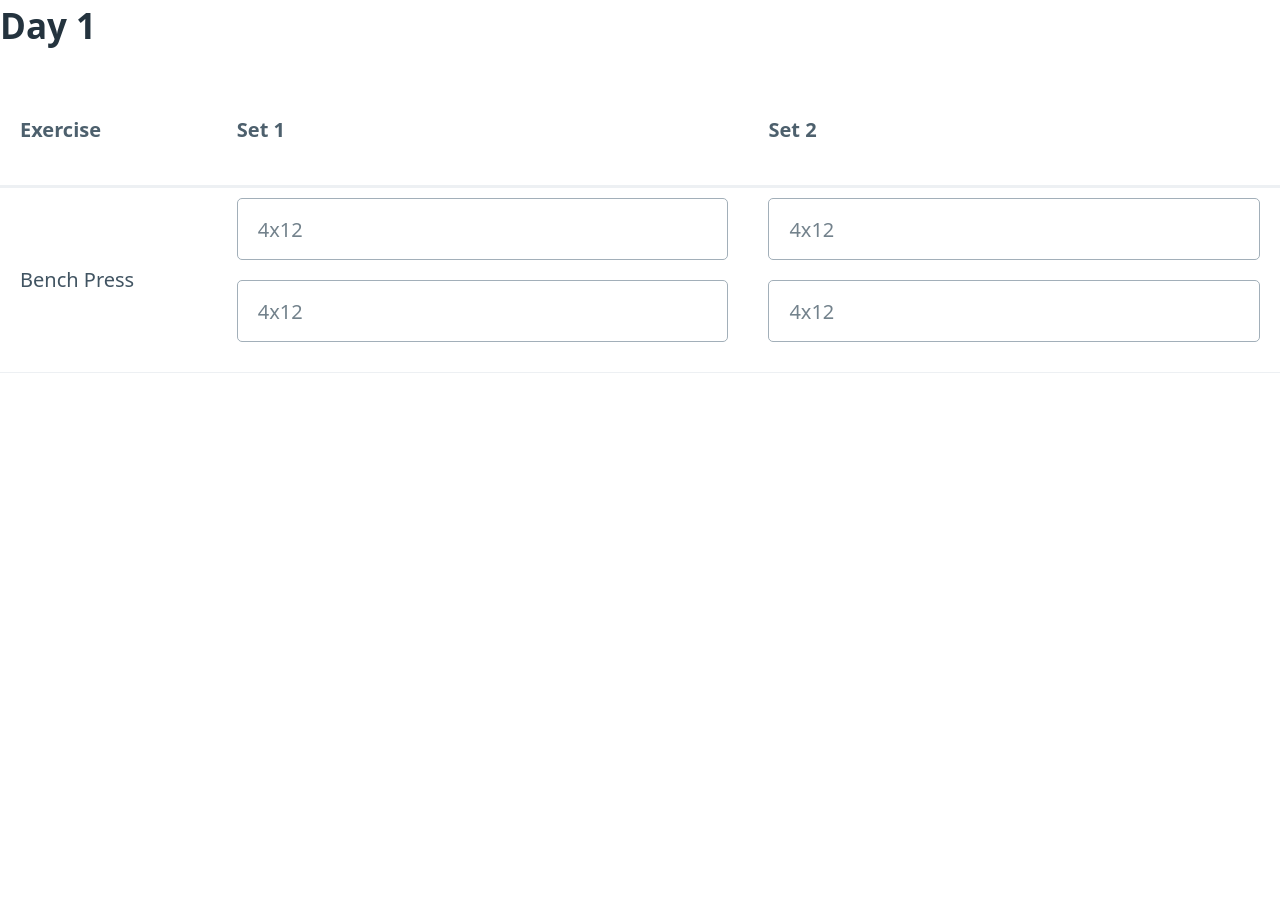
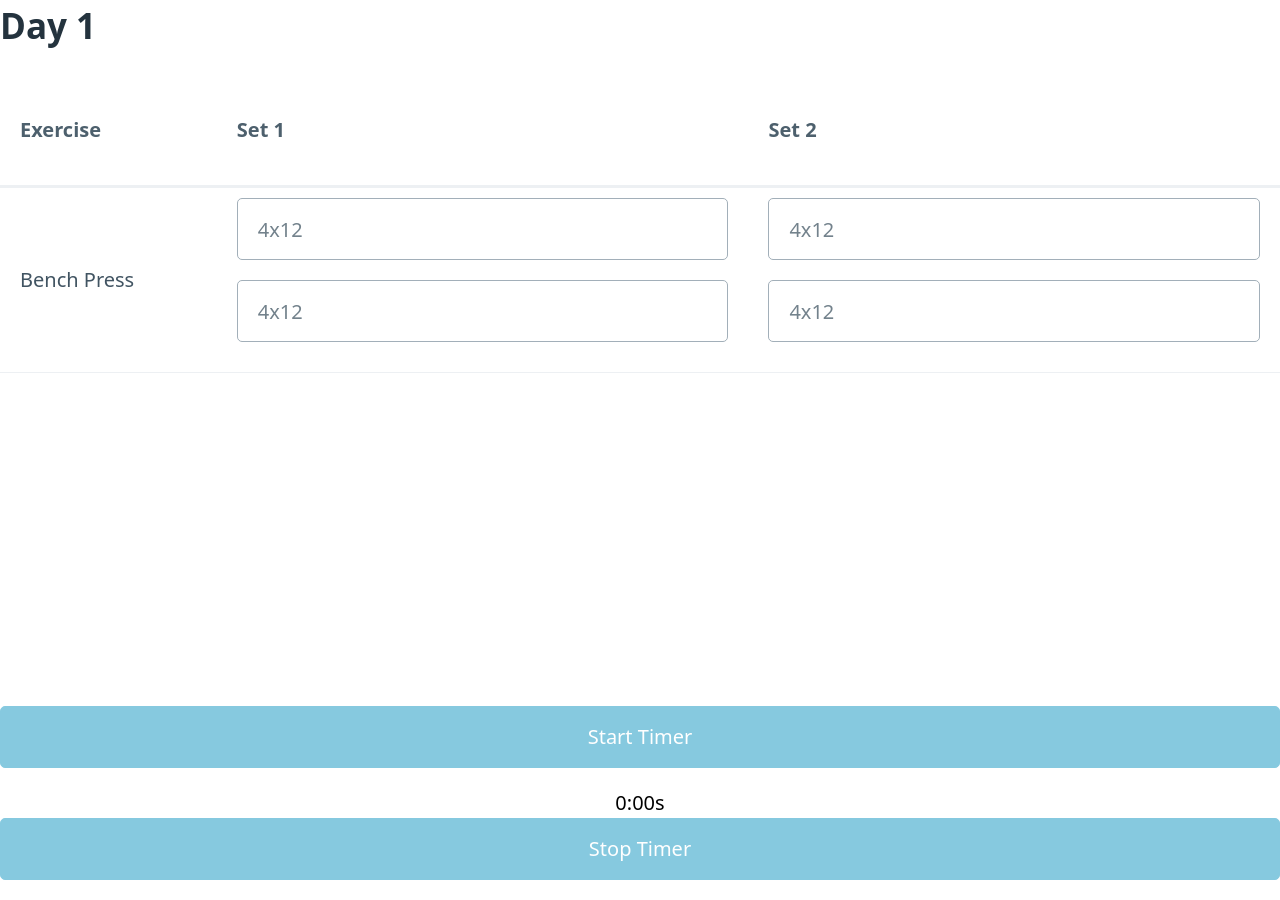
Before and after one commit to kwojcicki/kwojcicki.github.io, a Jekyll site: the page workout/workout.html, which Jekyll copies as it is, in a window 1280 px wide. Built offline with Jekyll 4.4.1, drawn with Linux system fonts in a browser that asks for light colours; some of the changed lines change nothing that is shown.

Commit message:
Workout app progress

```diff
--- a/workout/workout.html
+++ b/workout/workout.html
@@ -3,6 +3,17 @@
 
 <head>
     <link rel="stylesheet" href="./pico.min.css">
+    <style>
+        .footer {
+            position: fixed;
+            left: 0;
+            bottom: 0;
+            width: 100%;
+            color: black;
+            text-align: center;
+            background: white;
+        }
+    </style>
 </head>
 
 <body>
@@ -609,7 +620,10 @@
             for (let day in workouts) {
                 console.log(day);
                 console.log(workouts[day])
-                let tableHTML = `<table>
+                let tableHTML = `<details>
+  <summary><h2>${day}</h2></summary>
+  <button onclick="startWorkout('${day}')">Start Workout</button>
+            <table>
                 <thead>
                     <tr>
                         <th scope="col"><h6>Exercise</h6></th>
@@ -637,11 +651,52 @@
                             `
                     }
                 }
-                tableHTML += `</tr ></tbody ></table > <br />`
+                tableHTML += `</tr ></tbody ></table ></details> <br />`
                 container.innerHTML += tableHTML;
             }
         }
+
+        let timer = null;
+        let val = 0;
+        let currentDay = null;
+        let currentWorkout = null;
+        const startTimer = () => {
+            console.log("starting timer");
+            document.getElementById("start").disabled = true;
+            document.getElementById("stop").disabled = false;
+            if (timer !== null) return;
+            timer = setInterval(function () {
+                val += 1;
+                document.getElementById("timer").innerHTML = `${Math.floor(val / 60)}:${(val % 60).toLocaleString('en-US', {
+                    minimumIntegerDigits: 2,
+                    useGrouping: false
+                })}s`;
+            }, 1000);
+        }
+
+        const endTimer = () => {
+            document.getElementById("start").disabled = false;
+            document.getElementById("stop").disabled = true;
+            clearInterval(timer);
+            timer = null;
+            console.log("ending timer");
+        }
+
+        const startWorkout = (day) => {
+            console.log(`starting: ${day}`);
+            document.getElementById("start").disabled = false;
+            currentDay = day;
+            currentWorkout = workouts[currentDay];
+            console.log(currentWorkout);
+        }
     </script>
+
+    <div class="footer">
+        <button id="start" onclick="startTimer()" disabled>Start Timer</button>
+        <div id="timer">0:00s</div>
+        <button id="stop" onclick="endTimer()" disabled>Stop Timer</button>
+    </div>
+
 </body>
 
 </html>
```
